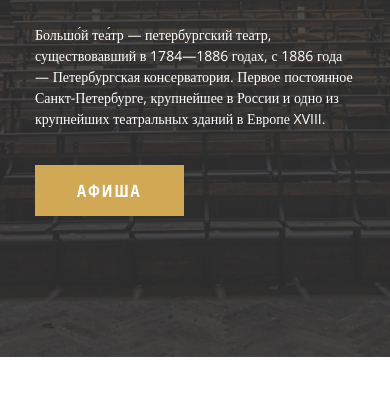
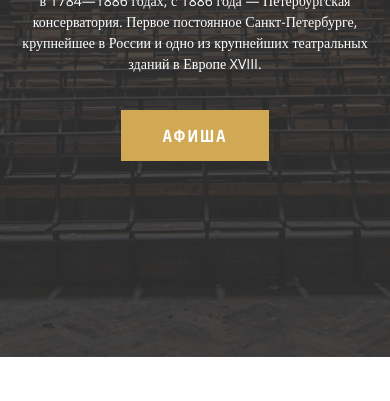
Before and after one commit to vadimtkacj1/site2, a plain HTML site: page index.html in a window 390 px wide. Shown: the part 443-844 px from the top of the page. Drawn offline with nearby package versions, Linux system fonts and the light colour scheme.

Commit message:
Добавления сетки

```diff
--- a/index.css
+++ b/index.css
@@ -3,6 +3,8 @@ header {
   background-size: cover;
   width: 100%;
   height: 1100px;
+  display: flex;
+  justify-content: center;
 }
 
 .container {
@@ -34,14 +36,14 @@ input {
   margin-right: 65px;
 }
 
-.menu__item:nth-child(5) {
+.menu__item_reset {
   margin-right: 0;
 }
 
 .number {
   letter-spacing: 0.05em;
   height: 25px;
-  margin: 50px 0 0 110px;
+  margin: 50px 0 0 170px;
   width: 120px;
   border-bottom: 3px solid #d1a954;
 }
@@ -54,7 +56,6 @@ input {
 .description {
   display: flex;
   justify-content: center;
-  padding: 0 185px 0 0;
 }
 
 .preview {
@@ -135,7 +136,6 @@ input {
   .heading {
     flex-direction: column;
     align-items: center;
-    padding: 0 35px 0 35px;
   }
 
   .number {
@@ -146,12 +146,17 @@ input {
     margin-right: 25px;
   }
 
+  .menu__item_reset {
+    margin-right: 0;
+  }
+
   .preview {
     margin-top: 235px;
   }
 
   .description {
-    padding: 0 215px 0 35px;
+    display: flex;
+    justify-content: flex-start;
   }
 
   .slider {
@@ -159,9 +164,9 @@ input {
   }
 }
 
-@media screen and (max-width: 820px) {
-  .description {
-    padding-right: 35px;
+@media screen and (max-width: 840px) {
+  .container {
+    max-width: 560px;
   }
 
   .heading {
@@ -284,17 +289,16 @@ input {
 }
 
 @media screen and (max-width: 575px) {
+  .container {
+    max-width: 350px;
+  }
+
   header {
     height: 800px;
   }
 
   .preview {
-    margin-top: 175px;
+    margin-top: 120px;
+    text-align: center;
   }
 }
-
-@media screen and (max-width: 375px) {
-  .preview {
-    margin-top: 120px;
-  }
-}
```
